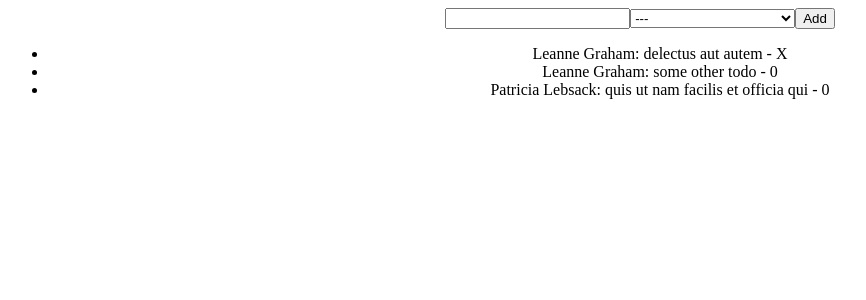
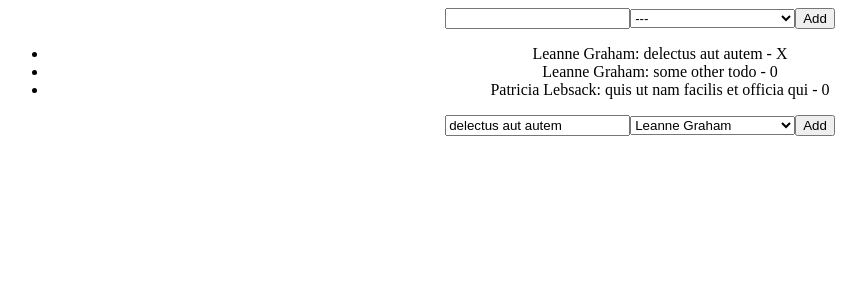
Before and after one commit to ysrckr/new-react_js-oct22, a React (Create React App) app: page / in a window 1280 px wide. Shown: the top 300 px of the page, without its empty margins (0-866 px from the left). Built offline with nearby package versions, Linux system fonts and the light colour scheme.

Commit message:
move form to separate component

```diff
--- a/src/App.jsx
+++ b/src/App.jsx
@@ -89,43 +89,56 @@ function getUser(id) {
   return usersFromServer.find(user => user.id === id);
 }
 
+//
 const preparedTodos = todosFromServer.map(todo => ({
   ...todo,
   user: getUser(todo.userId),
 }));
 
 export function App() {
-  const [todos, setTodos] = useState([]);
-  const [newTodoTitle, setNewTodoTitle] = useState('');
-  const [selectedUserId, setSelectedUserId] = useState(0);
+  const [todos, setTodos] = useState(preparedTodos);
 
-  useEffect(() => {
-    setTimeout(() => {
-      setTodos(preparedTodos);
-    }, 1000);
-  }, []);
+  function addTodo(newTodo) {
+    setTodos([...todos, newTodo])
+  }
 
-  function addTodo({ title, userId, completed = false }) {
-    const newTodo = {
-      id: Date.now(),
-      title,
-      userId,
-      completed,
-      user: getUser(userId),
-    };
+  function updateTodo(updatedTodo) {
+    setTodos(todos.map(todo => {
+      if (todo.id !== updatedTodo.id) {
+        return todo;
+      }
 
-    setTodos([...todos, newTodo])
+      return updatedTodo
+    }))
   }
 
   return (
     <div className="App">
+      <TodoForm onSubmit={addTodo} />
+      <TodoList todos={todos} />
+      <TodoForm
+        todo={todos[0]}
+        onSubmit={updateTodo}
+      />
+    </div>
+  );
+}
+
+function TodoForm({ onSubmit, todo = null }) {
+  const [newTodoTitle, setNewTodoTitle] = useState(todo?.title || '');
+  const [selectedUserId, setSelectedUserId] = useState(todo?.userId || 0);
+
+  return (
     <form
       onSubmit={(event) => {
         event.preventDefault();
 
-          addTodo({
+        onSubmit({
+          id: todo?.id || Date.now(),
           title: newTodoTitle,
           userId: selectedUserId,
+          completed: todo?.completed || false,
+          user: getUser(selectedUserId),
         });
       }}
     >
@@ -153,9 +166,6 @@ export function App() {
 
       <button>Add</button>
     </form>
-
-      <TodoList todos={todos} />
-    </div>
   );
 }
 
```
Lines whose indentation alone changed are shown as unchanged.
